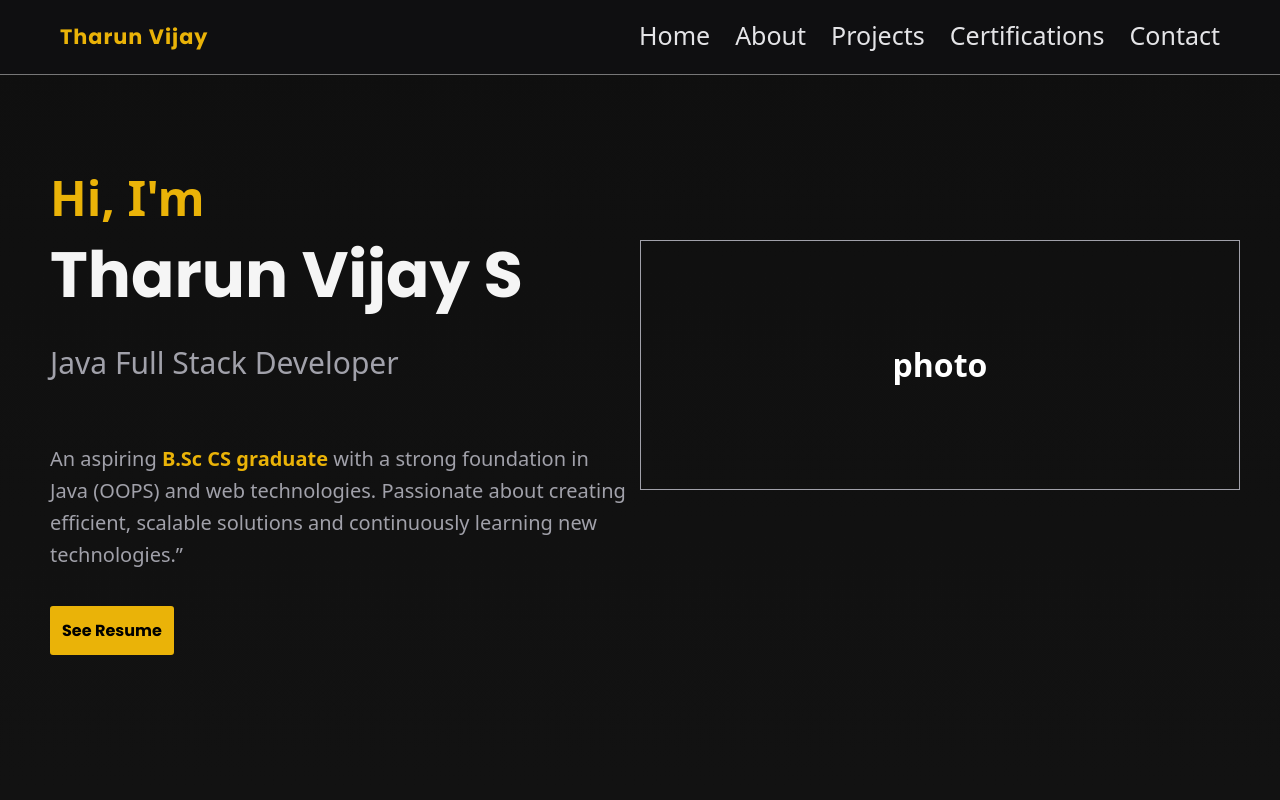
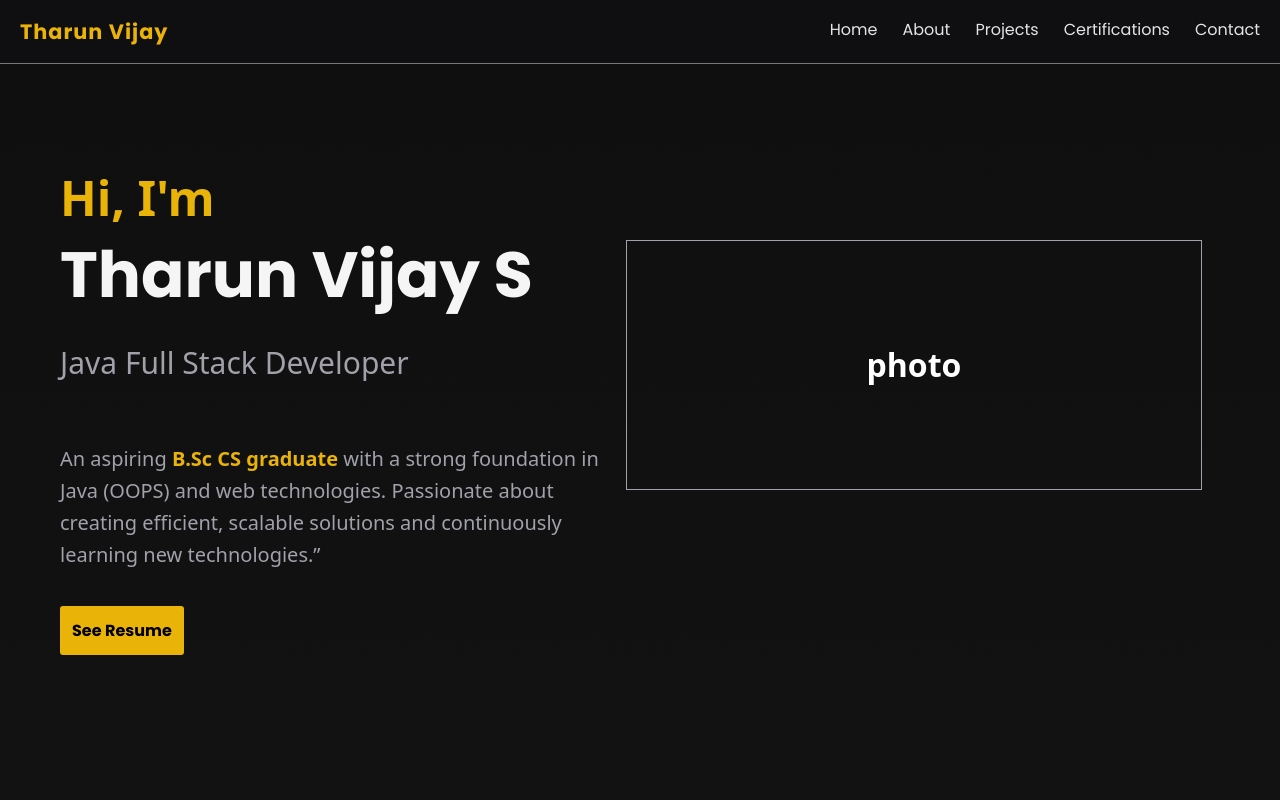
Before and after one commit to TharunVijai/portfolio-web, a React (Vite) app: page / in a window 1280 px wide. Shown: the top 800 px of the page. Built offline with nearby package versions, Linux system fonts and the light colour scheme.

Commit message:
fixed scaling issue

```diff
--- a/src/App.css
+++ b/src/App.css
@@ -67,6 +67,8 @@ main {
 
 body {
   line-height: 1.6;
+  width: 90%;
+  margin-left: 50px;
 }
 
 @media (max-width: 768px)
--- a/src/Components/Contact.css
+++ b/src/Components/Contact.css
@@ -1,6 +1,6 @@
 /* ===== SECTION ===== */
 .contact-section {
-  padding: 80px 20px;
+  padding: 50px 20px;
 }
 
 /* desktop full screen */
@@ -19,7 +19,7 @@
   font-size: clamp(3rem, 4vw, 4rem);
   color: #eab308;
   font-family: Poppins;
-  margin-bottom: 60px;
+  margin-bottom: 20px;
 }
 
 /* ===== CONTAINER ===== */
--- a/src/Components/Navbar.css
+++ b/src/Components/Navbar.css
@@ -12,7 +12,7 @@ nav {
 
 /* ===== INNER CONTAINER ===== */
 .nav-container {
-  max-width: 1200px;
+  max-width: 100%;
   margin: 0 auto;
 
   display: flex;
@@ -53,7 +53,8 @@ nav {
   position: relative;
   text-decoration: none;
   color: #e4e4e7;
-  font-size: 25px;   /* 🔥 adjusted (25px was too big) */
+  font-family: poppins;
+  font-size: 16px;   /* 🔥 adjusted (25px was too big) */
   padding-bottom: 4px;
   transition: color 0.3s ease;
 }
--- a/src/Components/Projects.css
+++ b/src/Components/Projects.css
@@ -1,6 +1,7 @@
 /* ===== PROJECTS SECTION ===== */
 
 .projects {
+  margin-top: 200px;
   padding: 80px 20px;
   text-align: center;
   display: flex;
@@ -112,7 +113,7 @@
 .project-card a {
   text-decoration: none;
   color: #eab308;
-
+  display: none;
   margin-top: 20px;     /* 🔥 pushes to bottom */
   align-self: center;   /* 🔥 center align */
 }
```
